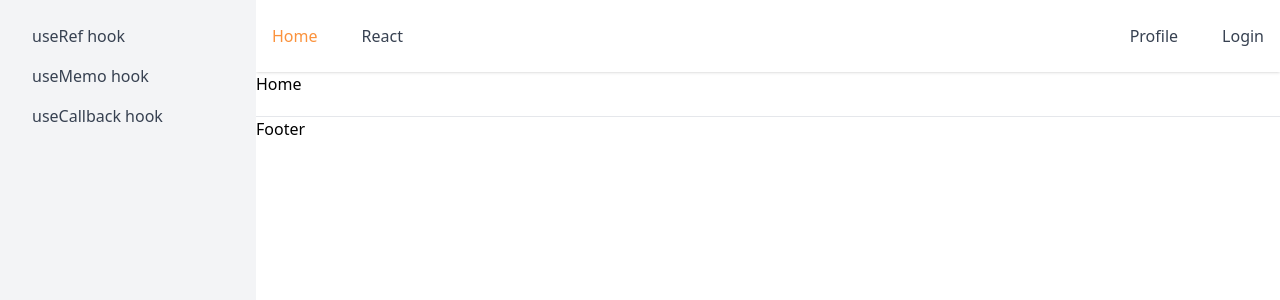
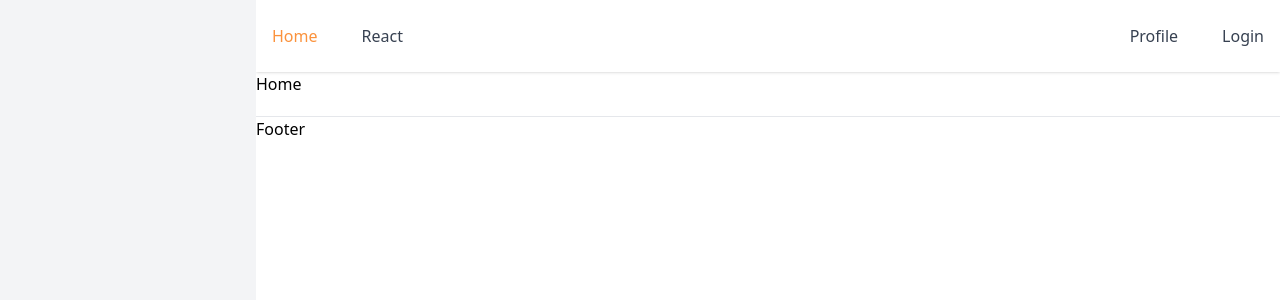
Before and after one commit to arupsaha07/react-routing, a React (Vite) app: page / in a window 1280 px wide. Shown: the top 300 px of the page. Built offline with nearby package versions, Linux system fonts and the light colour scheme; no server answers.

Commit message:
sidebar added

```diff
--- a/src/components/Sidebar/Sidebar.jsx
+++ b/src/components/Sidebar/Sidebar.jsx
@@ -1,12 +1,20 @@
 import React from 'react'
-import { NavLink } from 'react-router-dom';
+import { NavLink, useLocation } from 'react-router-dom';
 
 function Sidebar() {
+
+    const location = useLocation();
+    const isReactExample = location.pathname.startsWith('/example')
     return (
         <div className='w-64 h-screen bg-gray-100 text-white p-4 fixed left-0 top-0 overflow-y-auto flex flex-col'>
-            <NavLink to="/example/use-ref" className={({ isActive }) => `px-4 py-2 ${isActive ? 'text-orange-400' : 'text-gray-700'} hover:text-red-500`}>useRef hook</NavLink>
-            <NavLink to="/example/use-memo" className={({ isActive }) => `px-4 py-2 ${isActive ? 'text-orange-400' : 'text-gray-700'} hover:text-red-500`}>useMemo hook</NavLink>
-            <NavLink to="/example/use-callback" className={({ isActive }) => `px-4 py-2 ${isActive ? 'text-orange-400' : 'text-gray-700'} hover:text-red-500`}>useCallback hook</NavLink>
+            {
+                isReactExample &&
+                <>
+                    <NavLink to="/example/use-context" className={({ isActive }) => `px-4 py-2 ${isActive ? 'text-orange-400' : 'text-gray-700'} hover:text-red-500`}>useContext hook</NavLink>
+                    <NavLink to="/example/use-memo" className={({ isActive }) => `px-4 py-2 ${isActive ? 'text-orange-400' : 'text-gray-700'} hover:text-red-500`}>useMemo hook</NavLink>
+                    <NavLink to="/example/use-callback" className={({ isActive }) => `px-4 py-2 ${isActive ? 'text-orange-400' : 'text-gray-700'} hover:text-red-500`}>useCallback hook</NavLink>
+                </>
+            }
         </div>
     )
 }
```
